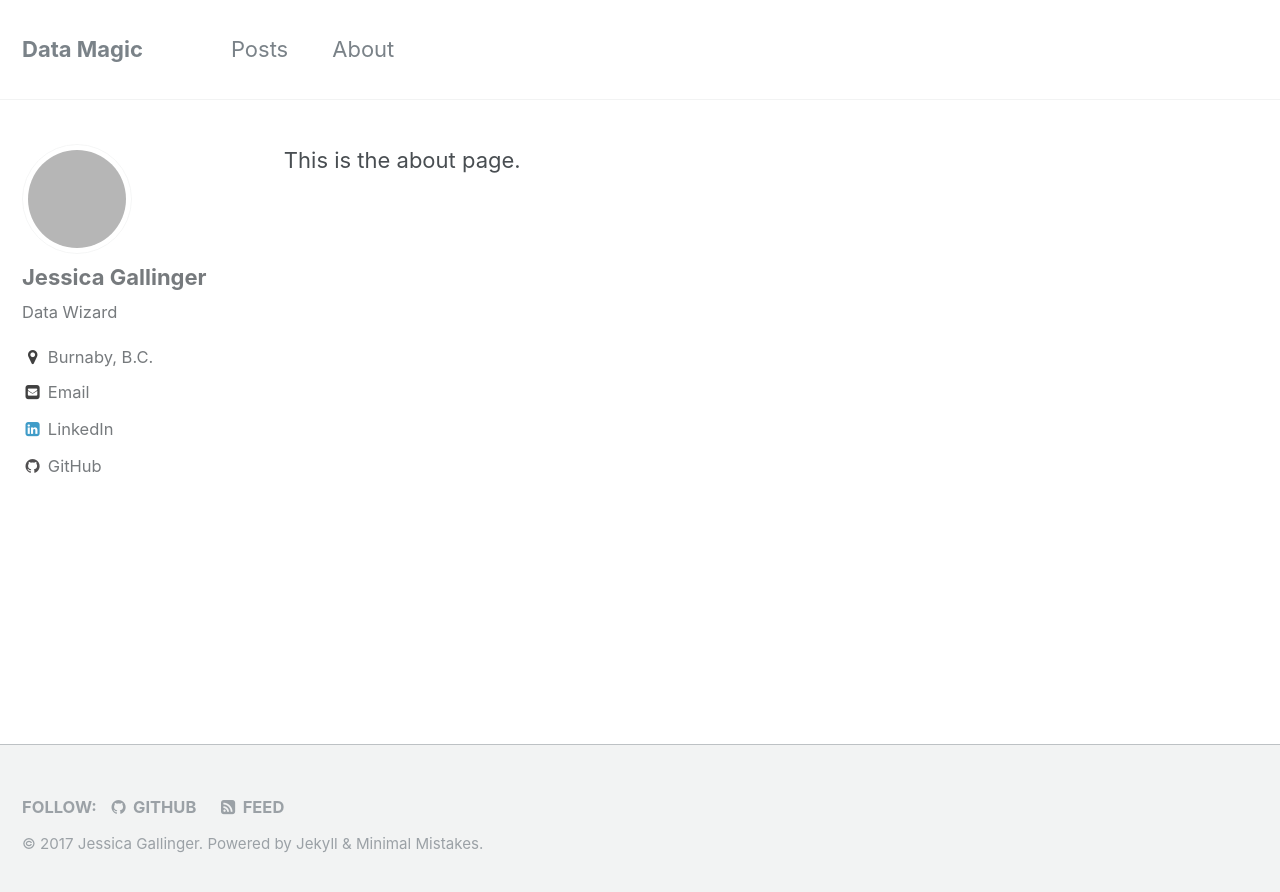
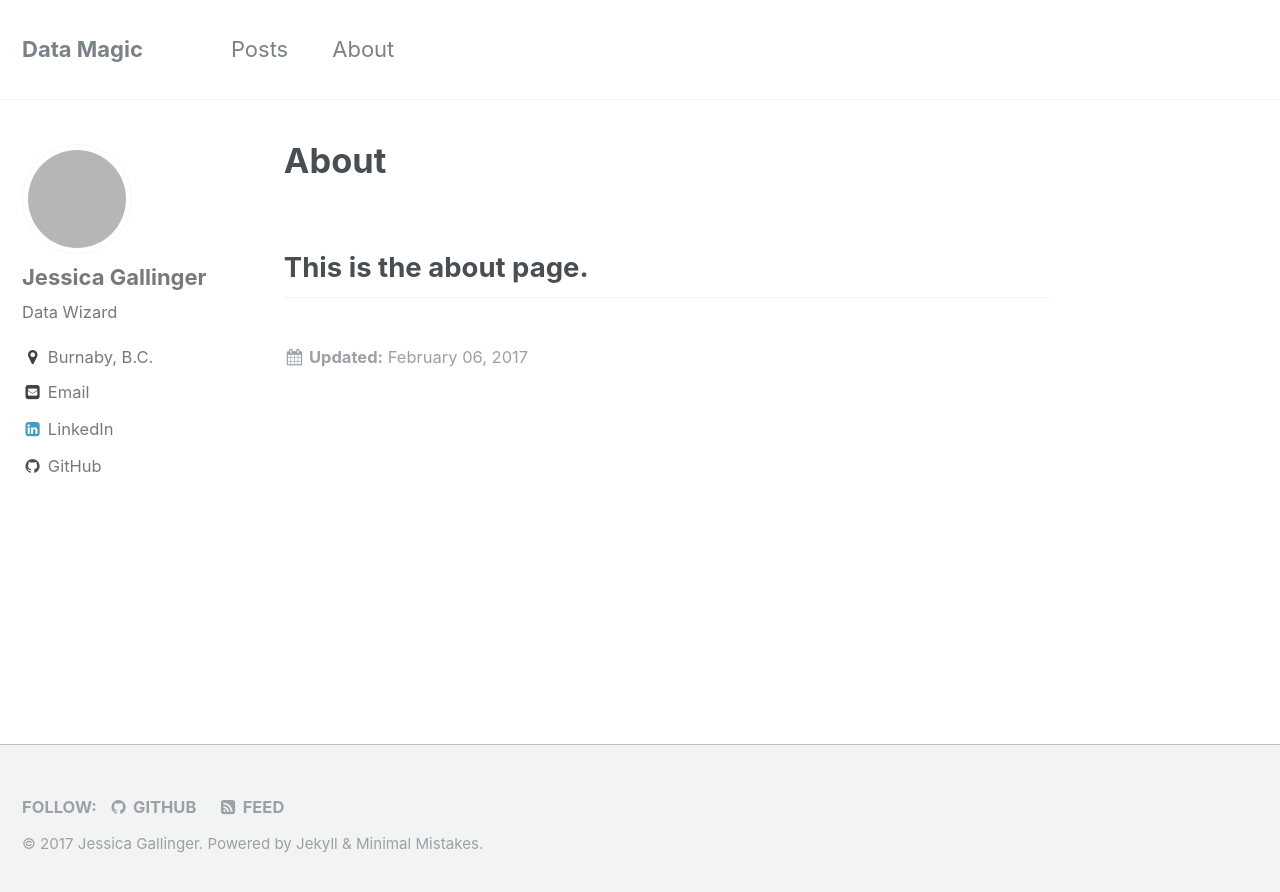
Before and after one commit to gallingerj/gallingerj.github.io, a Jekyll site: the page built from _pages/about.md, in a window 1280 px wide. Shown: the top 892 px of the page. Built offline with Jekyll 4.4.1, drawn with Linux system fonts in a browser that asks for light colours; grey boxes are pictures that could not be loaded.

Commit message:
Update about.md

```diff
--- a/_pages/about.md
+++ b/_pages/about.md
@@ -1,9 +1,10 @@
 ---
-permalink: "/about/"
-type: pages
+permalink: /about/
+title: "About"
 layout: single
 author_profile: true
+modified: 2017-02-06
 
 ---
 
-This is the about page.
+## This is the about page.
```
